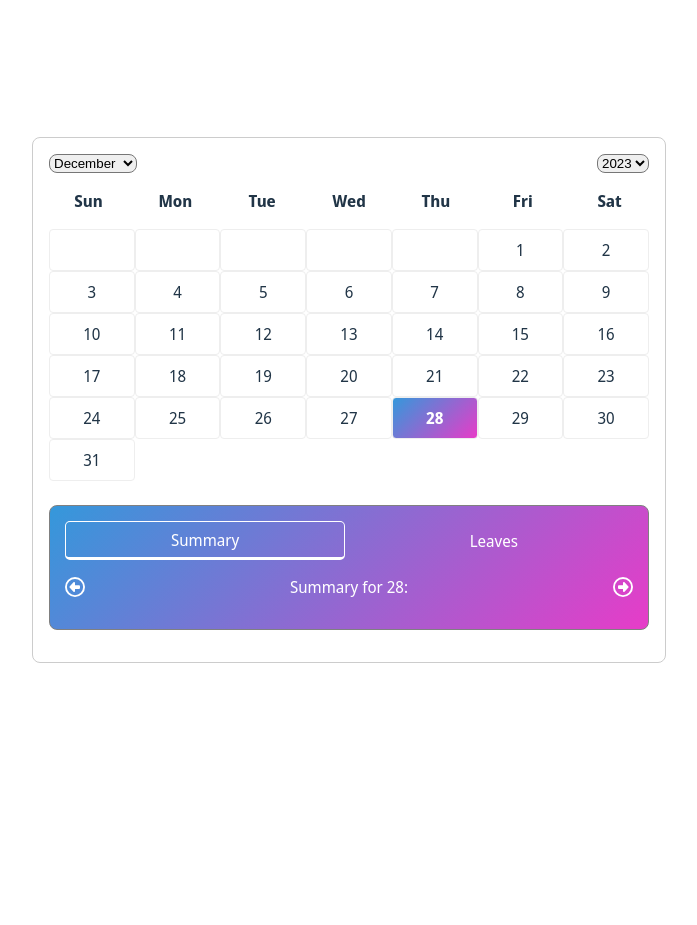
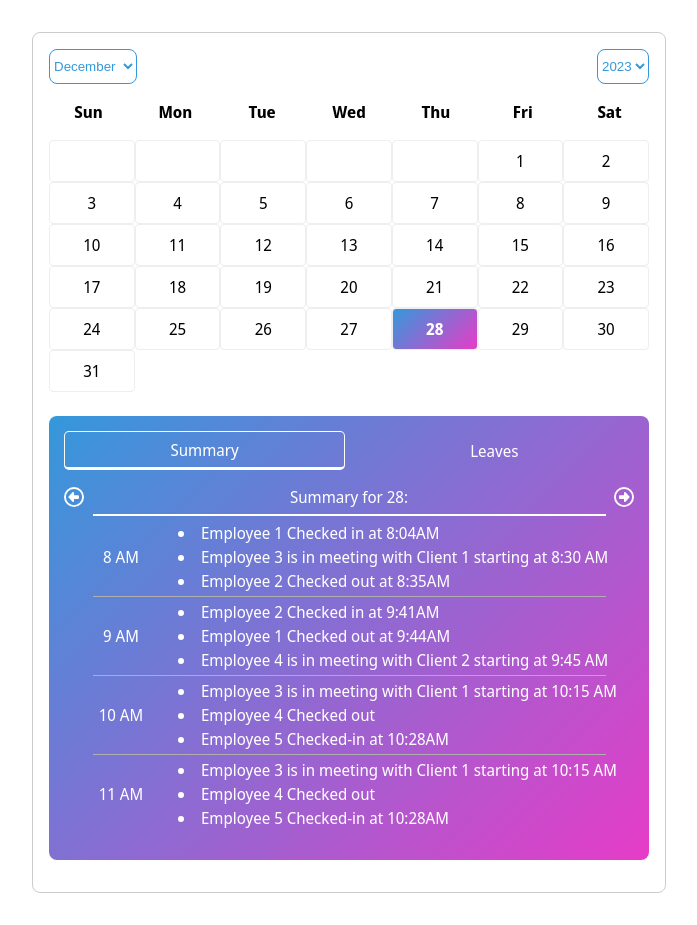
Before and after one commit to adithyawebt/workx-calendar, a React (Vite) app: page / in a window 1280 px wide. Shown: the whole page, without its empty margins (291-988 px from the left). Before the commit the page ends 800 px from the top, so only its background shows below. Built offline with nearby package versions, Linux system fonts and the light colour scheme.

Commit message:
installed firebase+added summary details

```diff
--- a/package.json
+++ b/package.json
@@ -10,6 +10,7 @@
     "preview": "vite preview"
   },
   "dependencies": {
+    "firebase": "^10.7.2",
     "react": "^18.2.0",
     "react-dom": "^18.2.0",
     "react-router-dom": "^6.21.3",
--- a/src/components/Calendar/Calendar.module.scss
+++ b/src/components/Calendar/Calendar.module.scss
@@ -9,18 +9,30 @@
     border-radius: 8px;
     min-width: 400px;
     max-width: 600px;
+    color: black;
+    background-color: white;
 
     .header {
         display: flex;
-        gap: 8px;
+        align-items: center;
         justify-content: space-between;
 
         .monthSelector {
+            background-color: white;
+            color: $primary;
+            height: 35px;
             border-radius: 8px;
+            cursor: pointer;
+            border: 1px solid $primary;
         }
 
         .yearSelector {
+            background-color: white;
+            color: $primary;
+            height: 35px;
             border-radius: 8px;
+            cursor: pointer;
+            border: 1px solid $primary;
         }
     }
 
@@ -45,7 +57,6 @@
     .grid {
         display: flex;
         flex-wrap: wrap;
-        // gap: 8px;
     }
 
     .day {
--- a/src/components/Schedule/Schedule.module.scss
+++ b/src/components/Schedule/Schedule.module.scss
@@ -3,13 +3,12 @@
 .schedule {
     margin: 16px 0px;
     padding: 15px;
-    border: 1px solid #ccc;
     border-radius: 8px;
-    // max-width: 400px;
     height: 100%;
     background: linear-gradient(135deg, $primary, $contrast);
-    border: 1px solid grey;
     color: white;
+    display: flex;
+    flex-direction: column;
 
     .tabsHolder {
         display: flex;
@@ -37,6 +36,20 @@
         }
     }
 
+    .divider {
+        margin: 5px 0px;
+        width: 90%;
+        height: 2px;
+        background-color: white;
+    }
+
+    .dividerSmall {
+        margin: 3px 0px;
+        width: 90%;
+        height: 1px;
+        background-color: rgb(175, 175, 175);
+    }
+
     .contentHolder {
         padding: 15px 0px;
         width: 100%;
@@ -46,7 +59,11 @@
 
         .content {
             width: 100%;
+            display: flex;
+            flex-direction: column;
+            align-items: center;
         }
+
         .contentHeader {
             width: 100%;
             display: flex;
@@ -59,5 +76,35 @@
                 cursor: pointer;
             }
         }
+
+        .contentDetails {
+            width: 100%;
+            // height: 250px;
+            // overflow-y: scroll;
+            display: flex;
+            flex-direction: column;
+            align-items: center;
+            justify-content: center;
+
+            .detailsHolder {
+                width: 100%;
+                display: flex;
+                align-items: center;
+                justify-content: space-between;
+
+                .time {
+                    width: 20%;
+                }
+
+                .details {
+                    width: 80%;
+                    display: flex;
+                    flex-direction: column;
+                    align-items: flex-start;
+                    justify-content: flex-start;
+                    text-align: left;
+                }
+            }
+        }
     }
 }
--- a/src/components/Schedule/Schedule.tsx
+++ b/src/components/Schedule/Schedule.tsx
@@ -22,7 +22,6 @@ const Schedule = ({ events, selectedDay, onDayChange }: ScheduleProps) => {
                     onClick={() => setSelectedTab('Summary')}>
                     Summary
                 </div>
-                <div className={styles.divider}></div>
                 <div
                     className={`${styles.tab} ${selectedTab === 'Leaves' ? styles.selected : ''}`}
                     onClick={() => setSelectedTab('Leaves')}>
@@ -36,6 +35,44 @@ const Schedule = ({ events, selectedDay, onDayChange }: ScheduleProps) => {
                             <img src={LeftArrow} onClick={() => onDayChange(selectedDay - 1)} />
                             <span>Summary for {selectedDay}:</span>
                             <img src={RightArrow} onClick={() => onDayChange(selectedDay + 1)} />
+                        </div>
+                        <div className={styles.divider}></div>
+                        <div className={styles.contentDetails}>
+                            <div className={styles.detailsHolder}>
+                                <div className={styles.time}>8 AM</div>
+                                <div className={styles.details}>
+                                    <li>Employee 1 Checked in at 8:04AM</li>
+                                    <li>Employee 3 is in meeting with Client 1 starting at 8:30 AM</li>
+                                    <li>Employee 2 Checked out at 8:35AM</li>
+                                </div>
+                            </div>
+                            <div className={styles.dividerSmall}></div>
+                            <div className={styles.detailsHolder}>
+                                <div className={styles.time}>9 AM</div>
+                                <div className={styles.details}>
+                                    <li>Employee 2 Checked in at 9:41AM</li>
+                                    <li>Employee 1 Checked out at 9:44AM</li>
+                                    <li>Employee 4 is in meeting with Client 2 starting at 9:45 AM</li>
+                                </div>
+                            </div>
+                            <div className={styles.dividerSmall}></div>
+                            <div className={styles.detailsHolder}>
+                                <div className={styles.time}>10 AM</div>
+                                <div className={styles.details}>
+                                    <li>Employee 3 is in meeting with Client 1 starting at 10:15 AM</li>
+                                    <li>Employee 4 Checked out</li>
+                                    <li>Employee 5 Checked-in at 10:28AM</li>
+                                </div>
+                            </div>
+                            <div className={styles.dividerSmall}></div>
+                            <div className={styles.detailsHolder}>
+                                <div className={styles.time}>11 AM</div>
+                                <div className={styles.details}>
+                                    <li>Employee 3 is in meeting with Client 1 starting at 10:15 AM</li>
+                                    <li>Employee 4 Checked out</li>
+                                    <li>Employee 5 Checked-in at 10:28AM</li>
+                                </div>
+                            </div>
                         </div>
                     </div>
                 )}
```
Also changed, not shown: 1 other file (tests, documents, lock files or other folders).
